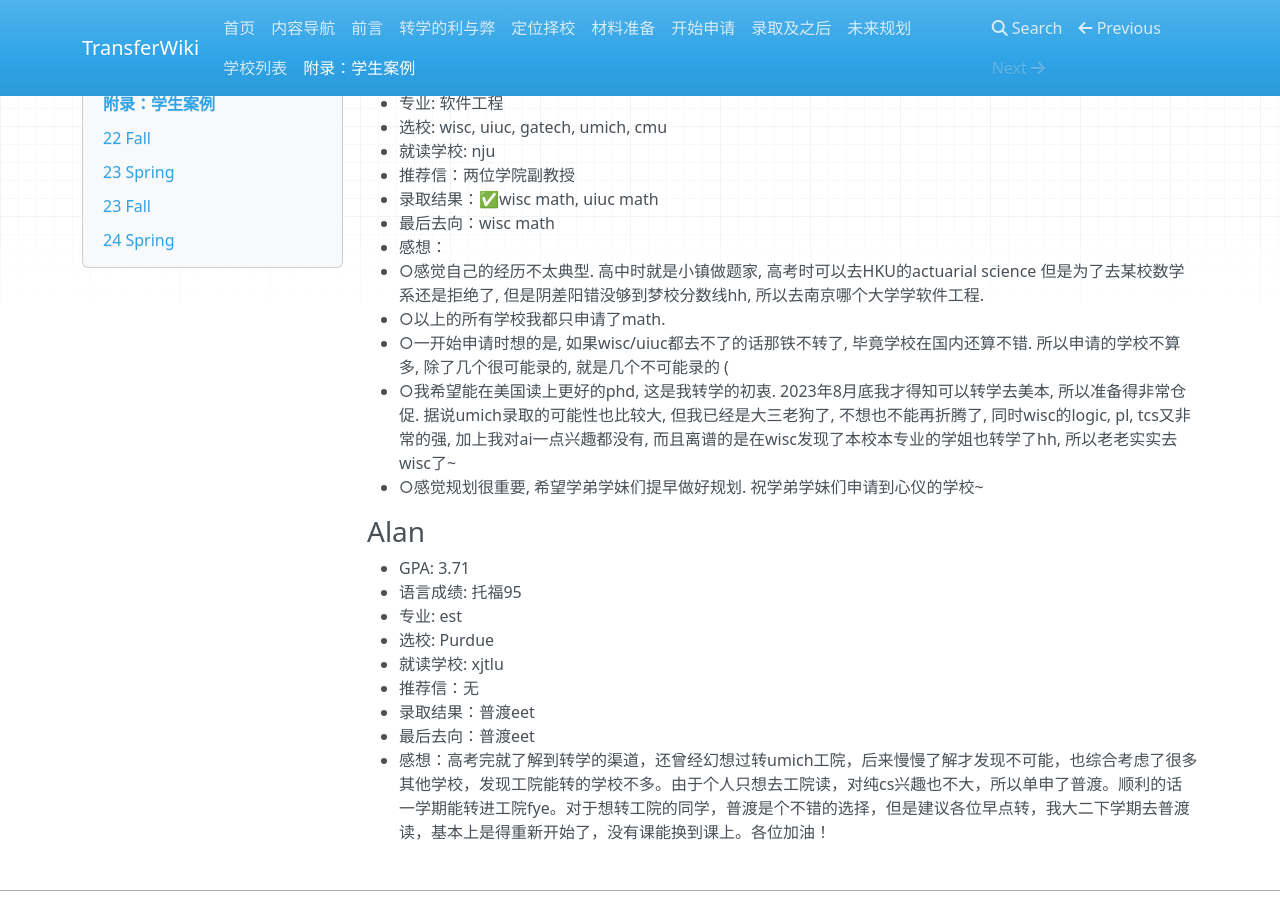
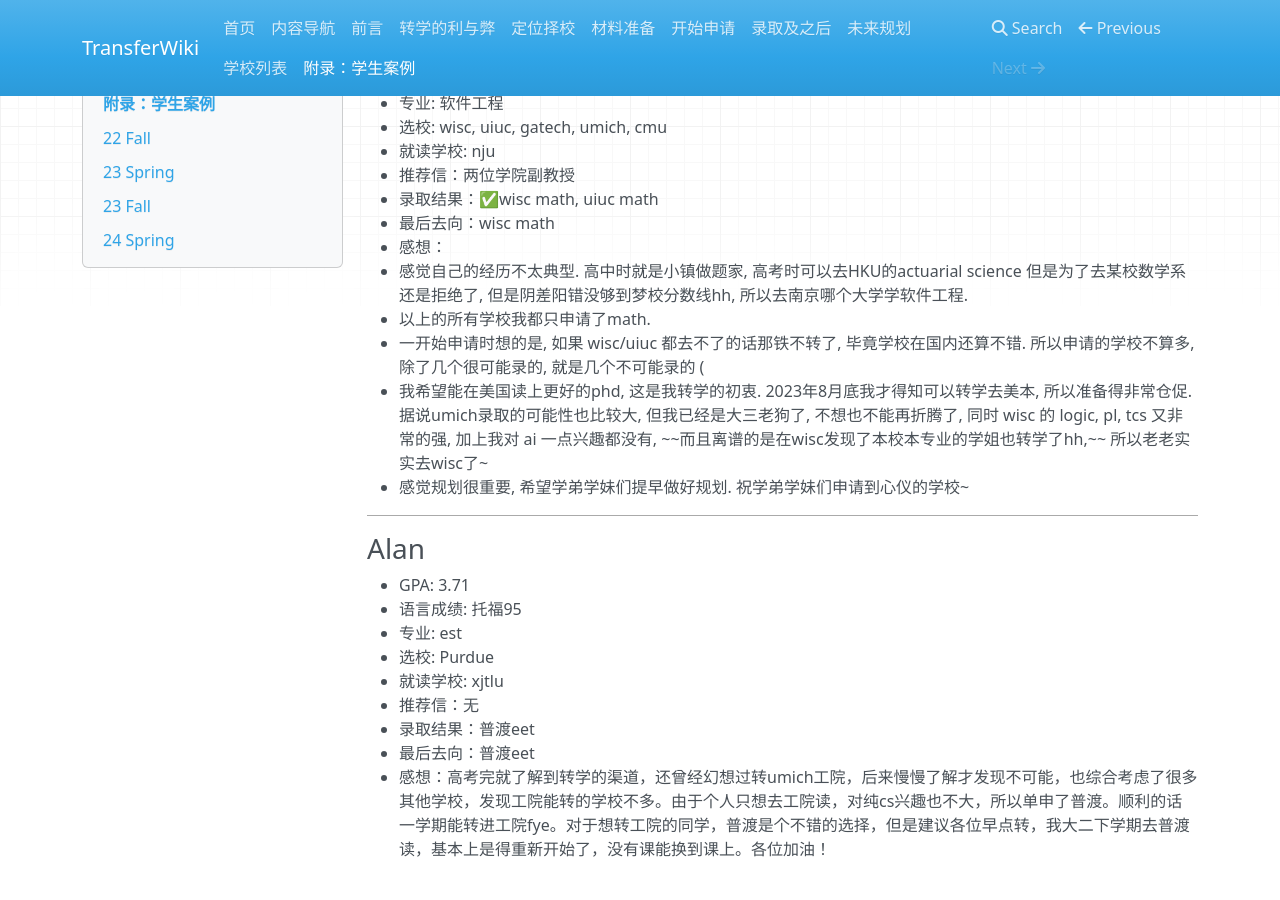
Before and after one commit to SihanXU/TransferWiki, an MkDocs documentation site: the page built from docs/bgs.md, in a window 1280 px wide and 900 px high, scrolled down 18795 px. Built offline with MkDocs 1.6.1, drawn with Linux system fonts in a browser that asks for light colours; nearby versions of some CDN libraries.

Commit message:
modifying my bg

```diff
--- a/docs/bgs.md
+++ b/docs/bgs.md
@@ -155,7 +155,7 @@
 
   关于中介，我个人觉得有点亏。虽然有一部分钱花出去，是为了放心的，因为感觉中介有经验，能给你更多指引。我想如果要省钱，或许不用每个人都请中介，剩下在群里问问就行了。
 
- ***
+***
 
 ### 不愿透露姓名6
 
@@ -215,7 +215,7 @@
 - 感想：密出的挺早的（2/4），但其他都让我等的好心酸哇，top20 transfer确实难度较大
 - 附:公众号一些浅浅的转学准备介绍:  [推文](https://mp.weixin.qq.com/s/Vo9F7iBeE4q2A4A_gJatHw)
 
- ***
+***
 ### MT J
 
 - GPA：大一3.4 大二wes还没出估计3.7左右
@@ -689,11 +689,14 @@ DET115(有点低，天天摆大烂的恶果)
 - 录取结果：✅wisc math, uiuc math
 - 最后去向：wisc math
 - 感想：
-- ○感觉自己的经历不太典型. 高中时就是小镇做题家, 高考时可以去HKU的actuarial science 但是为了去某校数学系还是拒绝了, 但是阴差阳错没够到梦校分数线hh, 所以去南京哪个大学学软件工程.
-- ○以上的所有学校我都只申请了math.
-- ○一开始申请时想的是, 如果wisc/uiuc都去不了的话那铁不转了, 毕竟学校在国内还算不错. 所以申请的学校不算多, 除了几个很可能录的, 就是几个不可能录的 (
-- ○我希望能在美国读上更好的phd, 这是我转学的初衷. 2023年8月底我才得知可以转学去美本, 所以准备得非常仓促. 据说umich录取的可能性也比较大, 但我已经是大三老狗了, 不想也不能再折腾了, 同时wisc的logic, pl, tcs又非常的强, 加上我对ai一点兴趣都没有, 而且离谱的是在wisc发现了本校本专业的学姐也转学了hh, 所以老老实实去wisc了~
-- ○感觉规划很重要, 希望学弟学妹们提早做好规划. 祝学弟学妹们申请到心仪的学校~
+  - 感觉自己的经历不太典型. 高中时就是小镇做题家, 高考时可以去HKU的actuarial science 但是为了去某校数学系还是拒绝了, 但是阴差阳错没够到梦校分数线hh, 所以去南京哪个大学学软件工程.
+  - 以上的所有学校我都只申请了math.
+  - 一开始申请时想的是, 如果 wisc/uiuc 都去不了的话那铁不转了, 毕竟学校在国内还算不错. 所以申请的学校不算多, 除了几个很可能录的, 就是几个不可能录的 (
+  - 我希望能在美国读上更好的phd, 这是我转学的初衷. 2023年8月底我才得知可以转学去美本, 所以准备得非常仓促. 据说umich录取的可能性也比较大, 但我已经是大三老狗了, 不想也不能再折腾了, 同时 wisc 的 logic, pl, tcs 又非常的强, 加上我对 ai 一点兴趣都没有, ~~而且离谱的是在wisc发现了本校本专业的学姐也转学了hh,~~ 所以老老实实去wisc了~
+  - 感觉规划很重要, 希望学弟学妹们提早做好规划. 祝学弟学妹们申请到心仪的学校~
+
+
+---
 
 ### Alan
 - GPA: 3.71
```
